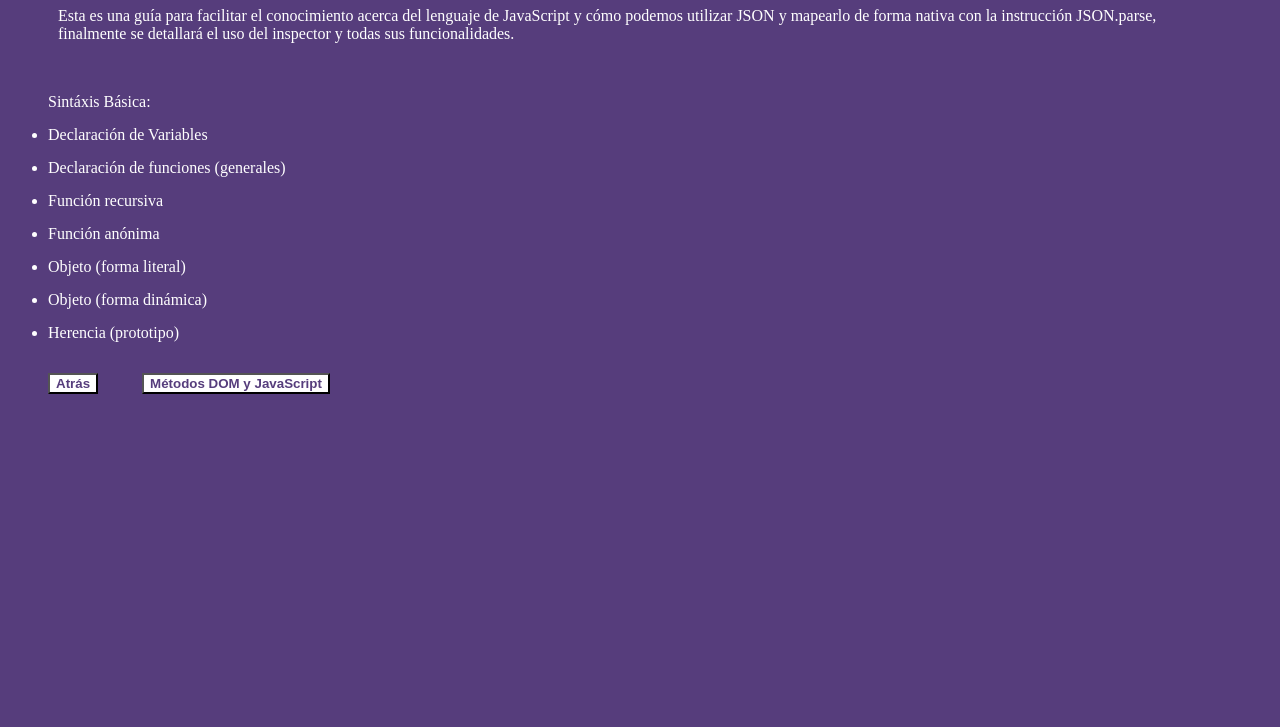
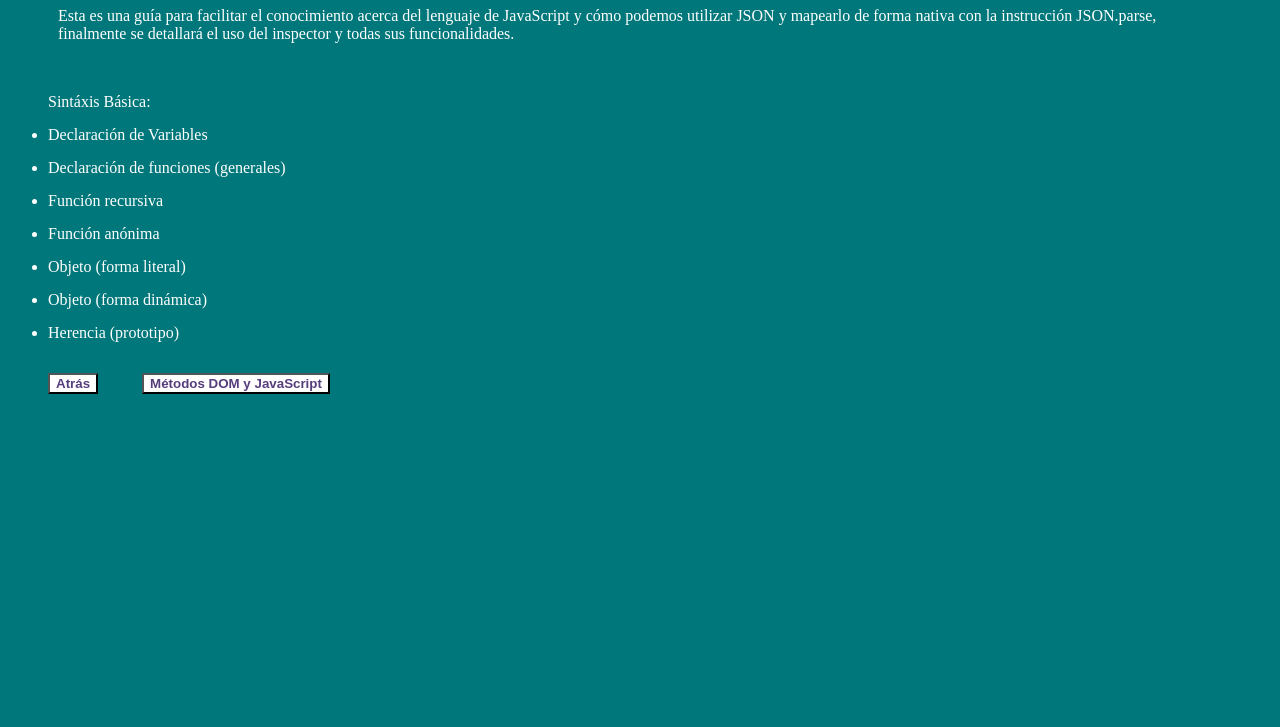
Before and after one commit to K3ru/Laboratorio_06_ATI, a plain HTML site: page Archivos_Lab_06/index.html in a window 1280 px wide. Shown: the part 73-800 px from the top of the page. Drawn offline with Linux system fonts and the light colour scheme.

Commit message:
Tercer Commit de la actividad
-Se hacen cambios en style.css para añadir al stage

```diff
--- a/Archivos_Lab_06/css/style.css
+++ b/Archivos_Lab_06/css/style.css
@@ -1,5 +1,5 @@
 body {
-	background-color: #563D7C;
+	background-color: #00777A;
 }
 
 h1 {
```
